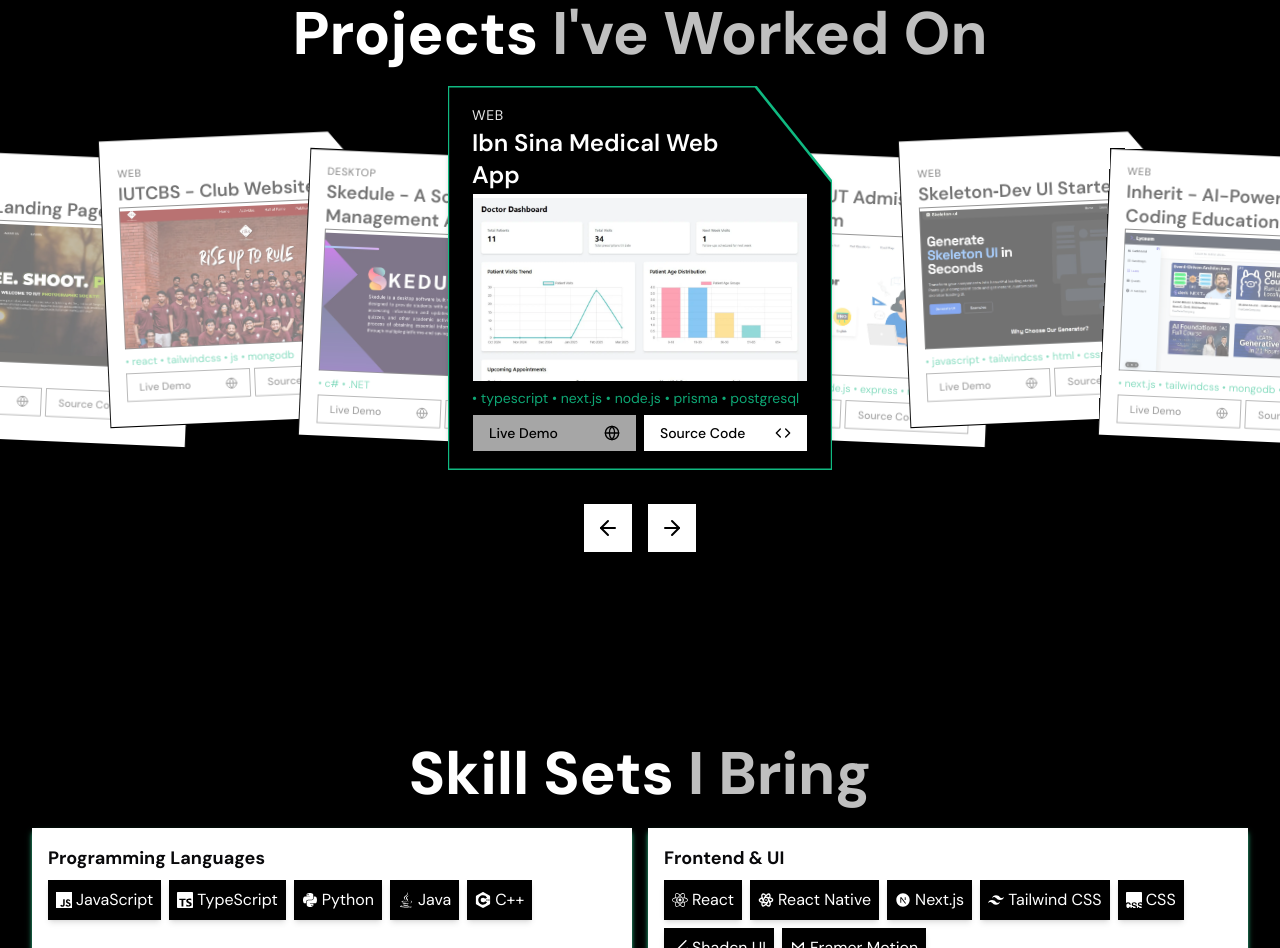
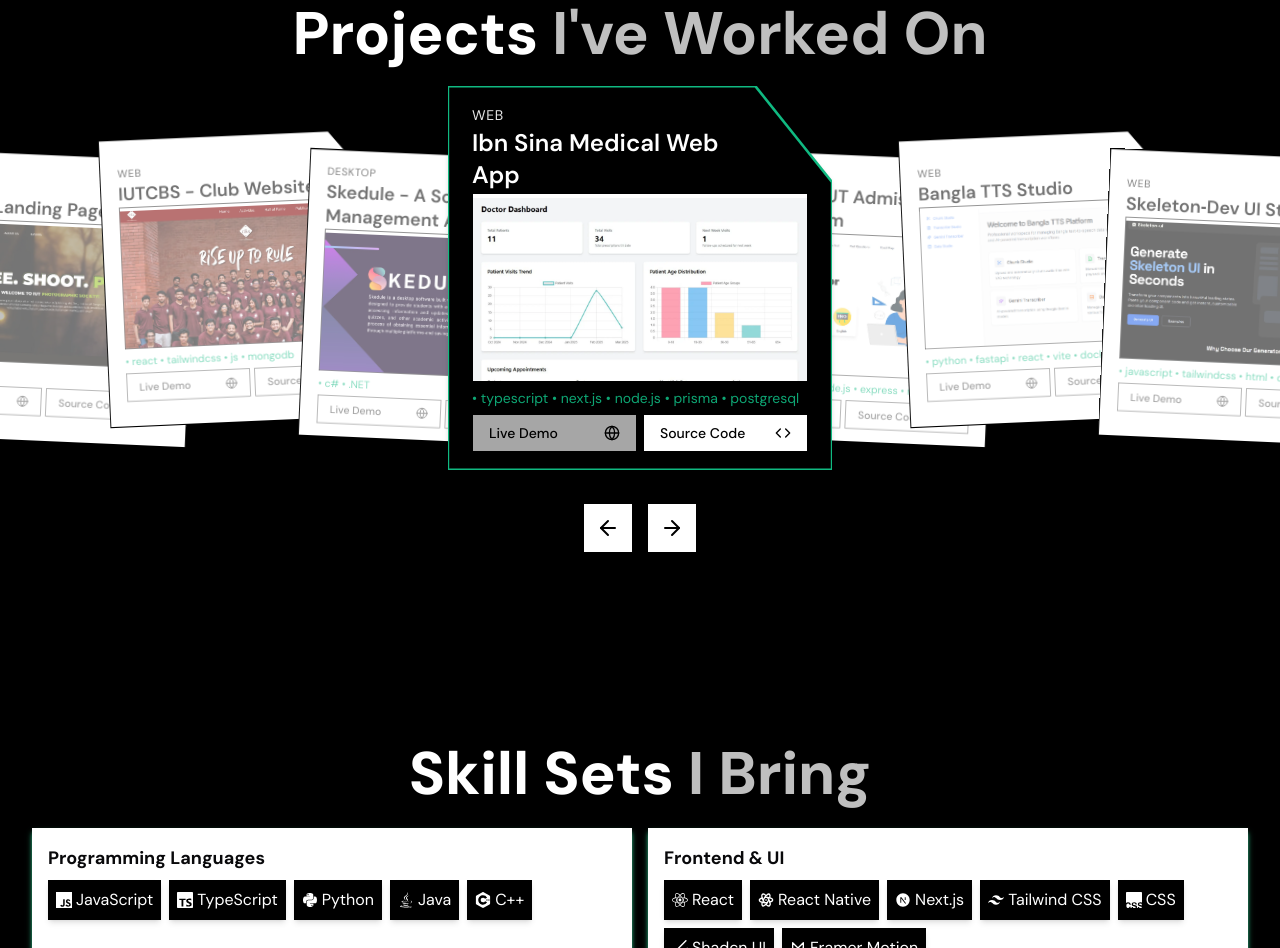
Before and after one commit to imtiaz-risat/my-portfolio, a Next.js app: page / in a window 1280 px wide. Shown: the part 860-1808 px from the top of the page. Built offline with nearby package versions, Linux system fonts and the light colour scheme.

Commit message:
feat: add Bangla TTS Studio project

```diff
--- a/data/projects.js
+++ b/data/projects.js
@@ -78,6 +78,54 @@
       "Question bank CRUD for tutors",
       "Mistake‑exam mode for targeted learning",
       "Admin user management panel",
+    ],
+  },
+
+  // Bangla TTS Studio
+  {
+    projectType: "Web",
+    projectName: "Bangla TTS Studio",
+    projectImage: "/project/bangla-tts-studio.png",
+    techStack: [
+      "python",
+      "fastapi",
+      "react",
+      "vite",
+      "docker",
+      "ffmpeg",
+      "nemo_toolkit",
+      "google-genai",
+    ],
+    techStackDetails: `Frontend:
+• React + Vite with Shadcn UI
+• Wavesurfer.js for waveform editing
+
+Backend:
+• FastAPI server with audio processing
+• Silero VAD via PyTorch for chunking
+• FFmpeg + librosa + soundfile for conversion
+
+AI & Transcription:
+• NVIDIA NeMo ASR (Fast Conformer)
+• Google Gemini 2.5 Flash Lite via google-genai
+
+Dev & Deployment:
+• Docker Compose: API + Nginx web
+• .env for secrets; data persisted under /data`,
+    liveDemo: "",
+    sourceCode: "https://github.com/imtiaz-risat/bangla-tts-studio",
+    description:
+      "A full-stack workspace for managing Bangla text-to-speech data with advanced audio chunking and AI-powered transcription workflows",
+    fullDescription: `Bangla TTS Studio enables uploading audio, automatic speech-based chunking, manual segment editing on waveform, and transcription via local ASR (NeMo) or Gemini. Exports transcripts to CSV/JSON/TXT and runs locally or via Docker Compose with persistent session data.`,
+    features: [
+      "Audio upload with FFmpeg conversion to mono WAV",
+      "Silero VAD-based chunking with configurable parameters",
+      "Waveform editor to adjust segments",
+      "Transcription via NeMo ASR",
+      "Gemini transcription (one or many chunks)",
+      "Export transcripts as CSV/JSON/TXT",
+      "Docker Compose setup (API + Web)",
+      "Session persistence in local data directory",
     ],
   },
 
```
Also changed, not shown: public/project/bangla-tts-studio.png (added), public/vivasoftltd-logo.jpg (added).
